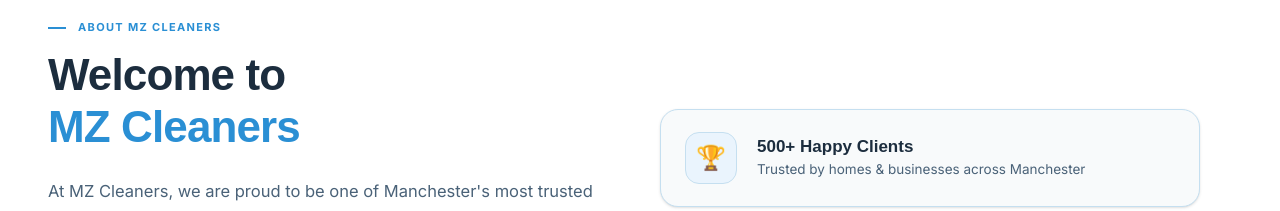
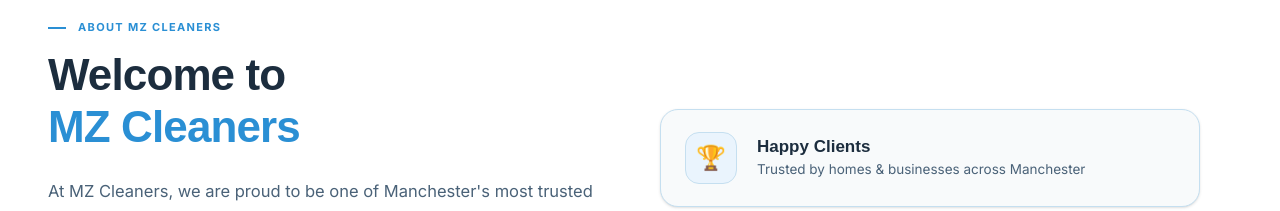
Before and after one commit to hanankhan98/gm-cleaners, a Next.js app: page / in a window 1280 px wide. Shown: the part 1180-1391 px from the top of the page. Built offline with nearby package versions, Linux system fonts and the light colour scheme.

Commit message:
Remove '500+' from Happy Clients text

```diff
--- a/components/WelcomeSection.tsx
+++ b/components/WelcomeSection.tsx
@@ -73,7 +73,7 @@
                 </div>
                 <div className="flex flex-col justify-center">
                   <h4 className="font-plus-jakarta font-bold text-[15px] md:text-[17px] leading-none text-[#1C2D3E] mb-1 md:mb-2">
-                    500+ Happy Clients
+                    Happy Clients
                   </h4>
                   <p className="font-inter font-normal text-[12.5px] md:text-[13.5px] leading-tight md:leading-none text-[#4A6278]">
                     Trusted by homes & businesses across Manchester
```
